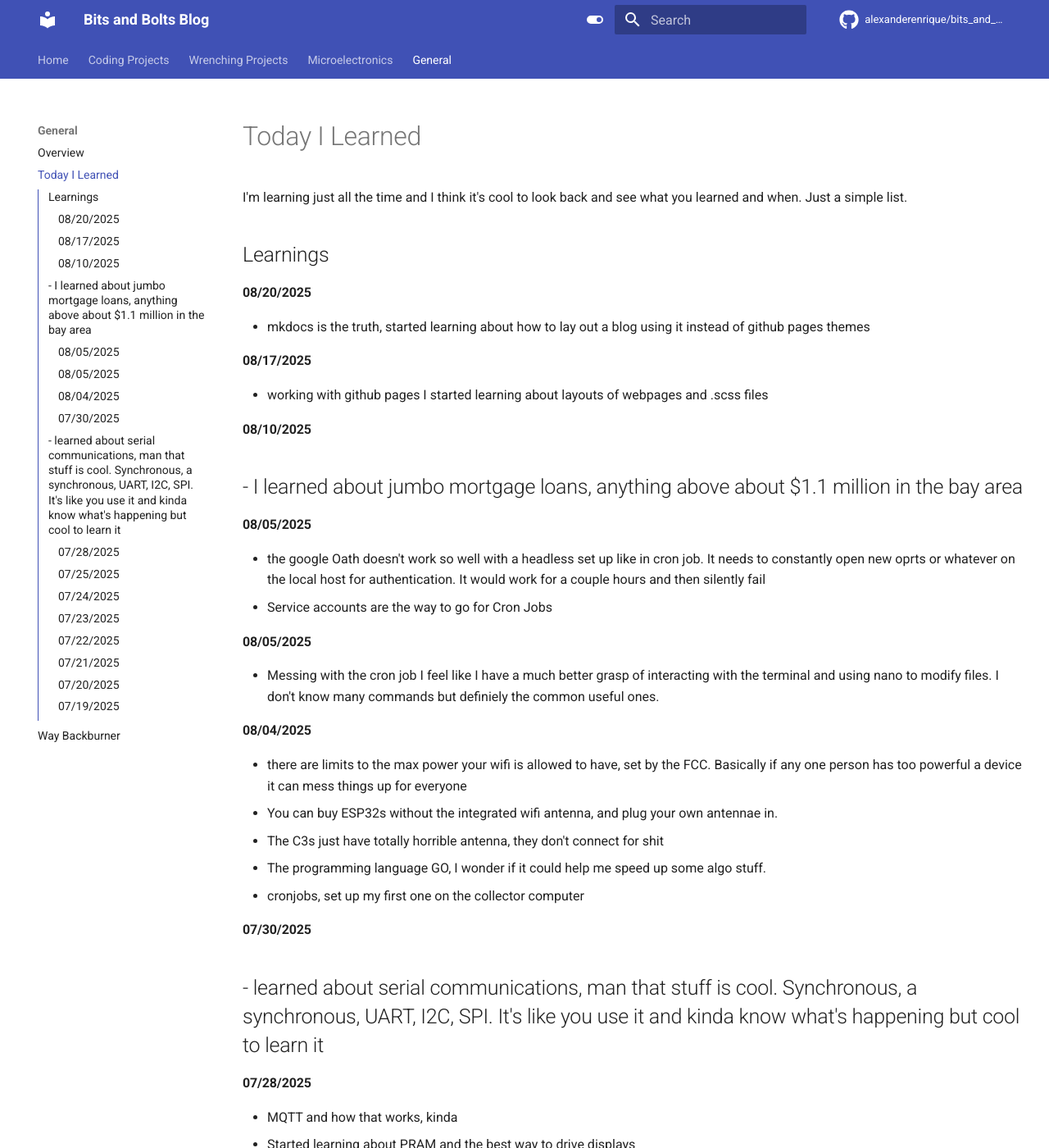
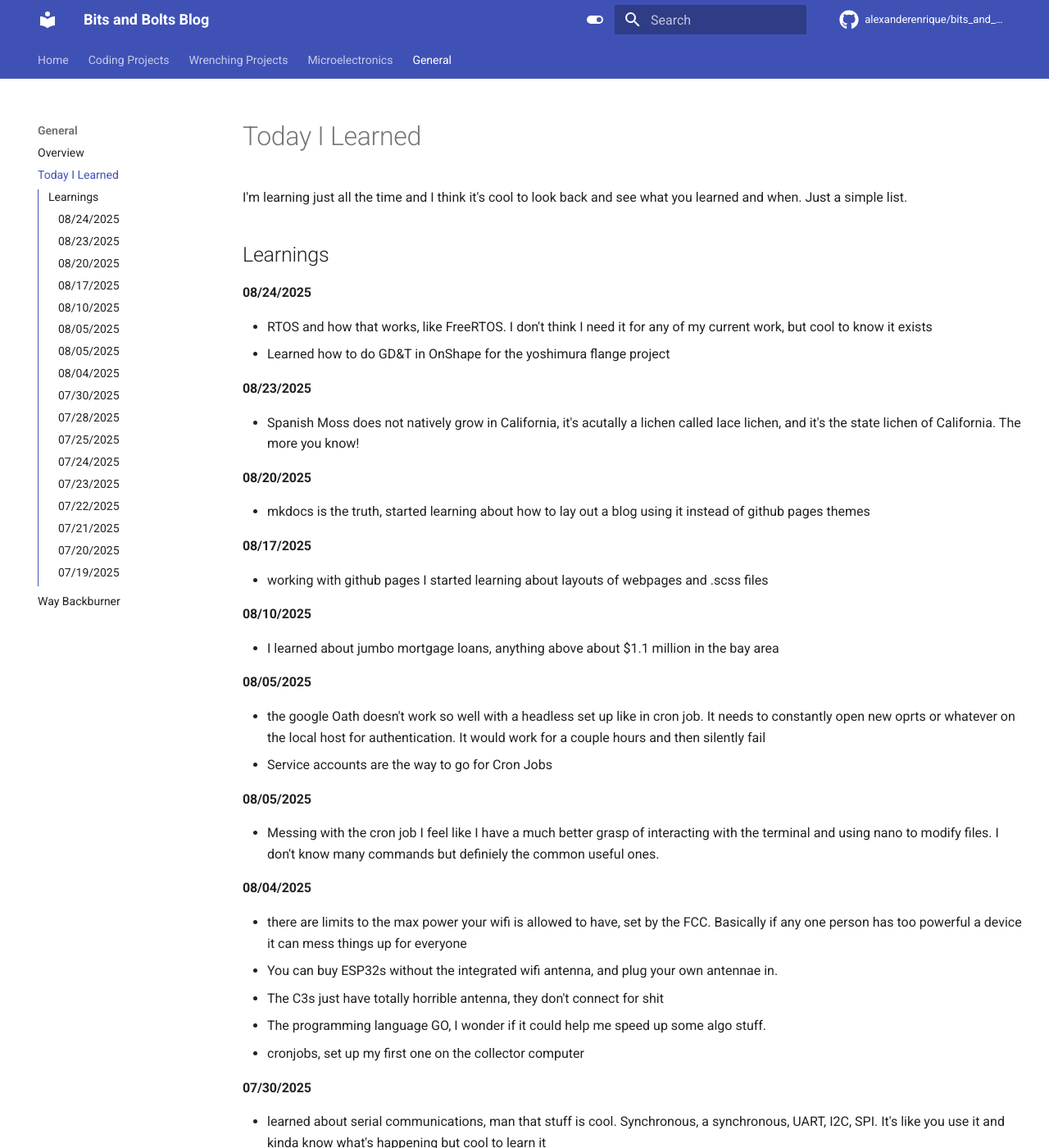
Before and after one commit to alexanderenrique/alexanderenrique.github.io, an MkDocs documentation site: the page built from docs/general/Today-I-Learned.md, in a window 1280 px wide and 1400 px high. Shown: the whole window at 82% size. Built offline with MkDocs 1.6.1 and Material for MkDocs 9.7.7, drawn with Linux system fonts in a browser that asks for light colours; comment, search, counter and statistics services are not loaded.

Commit message:
more drawings

```diff
--- a/docs/general/Today-I-Learned.md
+++ b/docs/general/Today-I-Learned.md
@@ -11,6 +11,14 @@ I'm learning just all the time and I think it's cool to look back and see what y
 
 ## Learnings
 
+#### 08/24/2025
+- RTOS and how that works, like FreeRTOS. I don't think I need it for any of my current work, but cool to know it exists
+- Learned how to do GD&T in OnShape for the yoshimura flange project
+
+
+#### 08/23/2025
+- Spanish Moss does not natively grow in California, it's acutally a lichen called lace lichen, and it's the state lichen of California. The more you know!
+
 #### 08/20/2025
 - mkdocs is the truth, started learning about how to lay out a blog using it instead of github pages themes
 
@@ -19,7 +27,7 @@ I'm learning just all the time and I think it's cool to look back and see what y
 
 #### 08/10/2025
 - I learned about jumbo mortgage loans, anything above about $1.1 million in the bay area
--
+
 
 #### 08/05/2025
 - the google Oath doesn't work so well with a headless set up like in cron job. It needs to constantly open new oprts or whatever on the local host for authentication. It would work for a couple hours and then silently fail
@@ -37,7 +45,7 @@ I'm learning just all the time and I think it's cool to look back and see what y
 
 #### 07/30/2025
 - learned about serial communications, man that stuff is cool. Synchronous, a synchronous, UART, I2C, SPI. It's like you use it and kinda know what's happening but cool to learn it
--
+
 #### 07/28/2025
 - MQTT and how that works, kinda
 - Started learning about PRAM and the best way to drive displays
```
Also changed, not shown: docs/wrenching/3d-models.md (+33 -0 lines), docs/assets/renderings/FZ1-yoshimura-rs3-flange-adapter.png (added), docs/assets/renderings/male-vband-25-cap.png (added), 2 other files.
